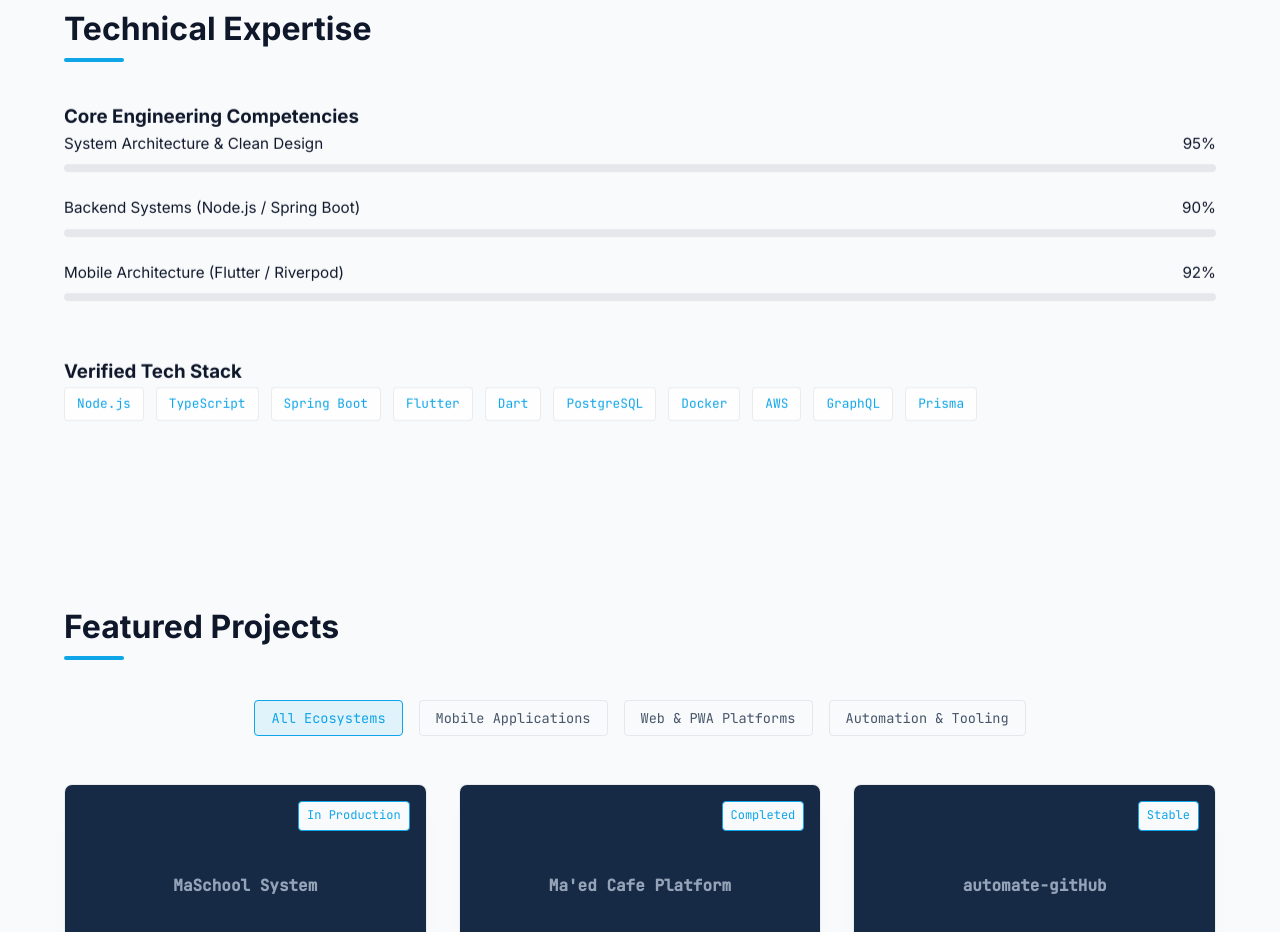
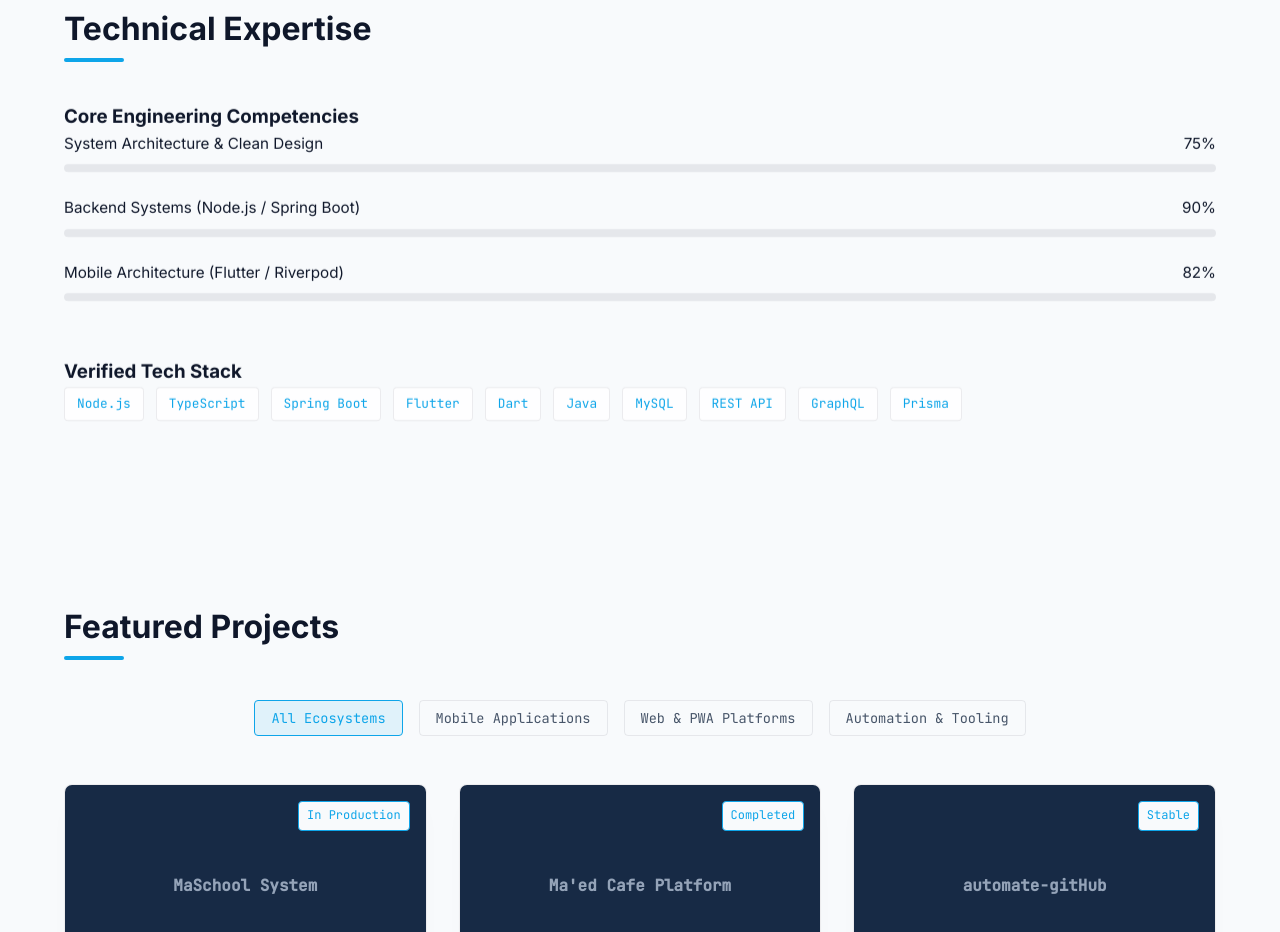
Before and after one commit to FiraolDug/firaoldugassa-dev, a plain HTML site: page index.html in a window 1280 px wide. Shown: the part 1817-2749 px from the top of the page. Drawn offline with Linux system fonts and the light colour scheme.

Commit message:
updated technical expertise section

```diff
--- a/index.html
+++ b/index.html
@@ -121,9 +121,9 @@
                         <div class="skill-bar">
                             <div class="skill-bar__info">
                                 <span class="skill-bar__name">System Architecture & Clean Design</span>
-                                <span class="skill-bar__percentage">95%</span>
+                                <span class="skill-bar__percentage">75%</span>
                             </div>
-                            <div class="skill-bar__progress"><div class="skill-bar__fill" data-progress="95%"></div></div>
+                            <div class="skill-bar__progress"><div class="skill-bar__fill" data-progress="75%"></div></div>
                         </div>
 
                         <div class="skill-bar">
@@ -137,9 +137,9 @@
                         <div class="skill-bar">
                             <div class="skill-bar__info">
                                 <span class="skill-bar__name">Mobile Architecture (Flutter / Riverpod)</span>
-                                <span class="skill-bar__percentage">92%</span>
+                                <span class="skill-bar__percentage">82%</span>
                             </div>
-                            <div class="skill-bar__progress"><div class="skill-bar__fill" data-progress="92%"></div></div>
+                            <div class="skill-bar__progress"><div class="skill-bar__fill" data-progress="82%"></div></div>
                         </div>
                     </div>
 
@@ -151,9 +151,10 @@
                             <span class="tech-tag">Spring Boot</span>
                             <span class="tech-tag">Flutter</span>
                             <span class="tech-tag">Dart</span>
-                            <span class="tech-tag">PostgreSQL</span>
-                            <span class="tech-tag">Docker</span>
-                            <span class="tech-tag">AWS</span>
+                                                        <span class="tech-tag">Java</span>
+
+                            <span class="tech-tag">MySQL</span>
+                            <span class="tech-tag">REST API</span>
                             <span class="tech-tag">GraphQL</span>
                             <span class="tech-tag">Prisma</span>
                         </div>
```
